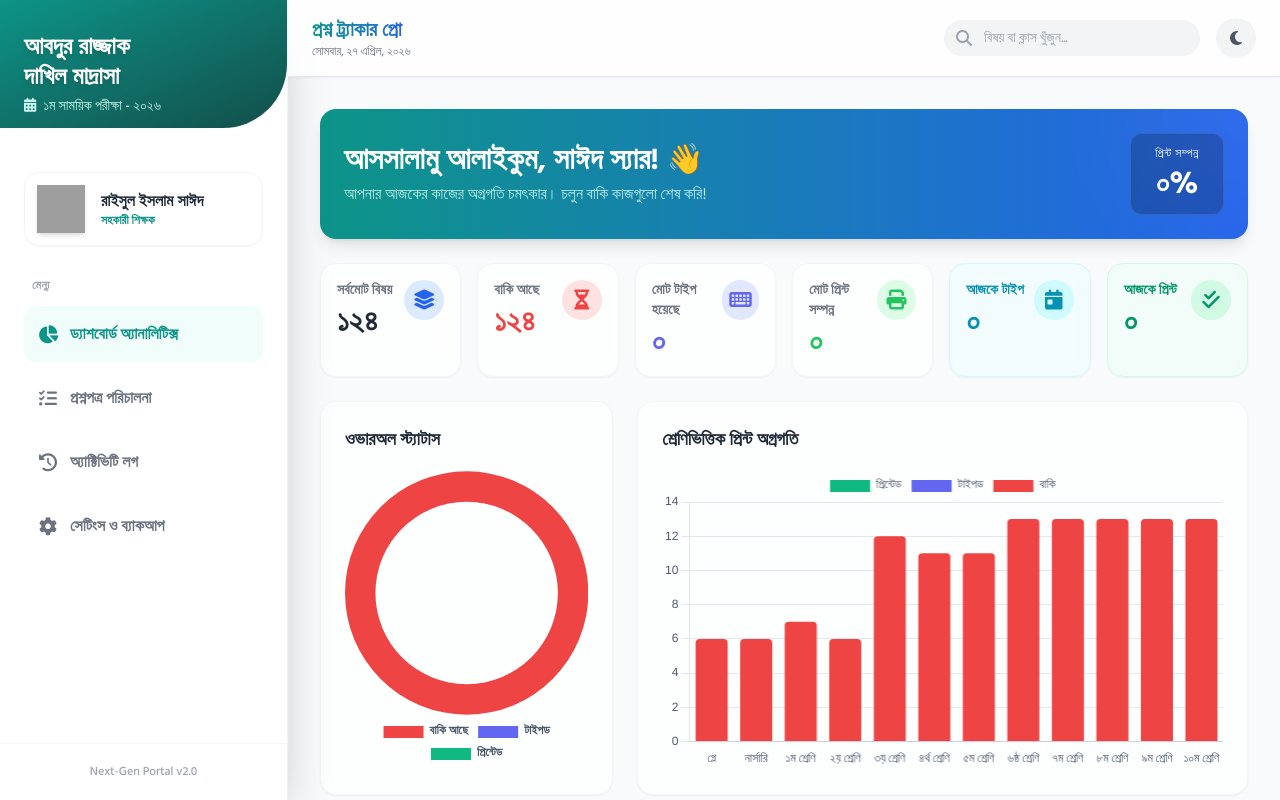
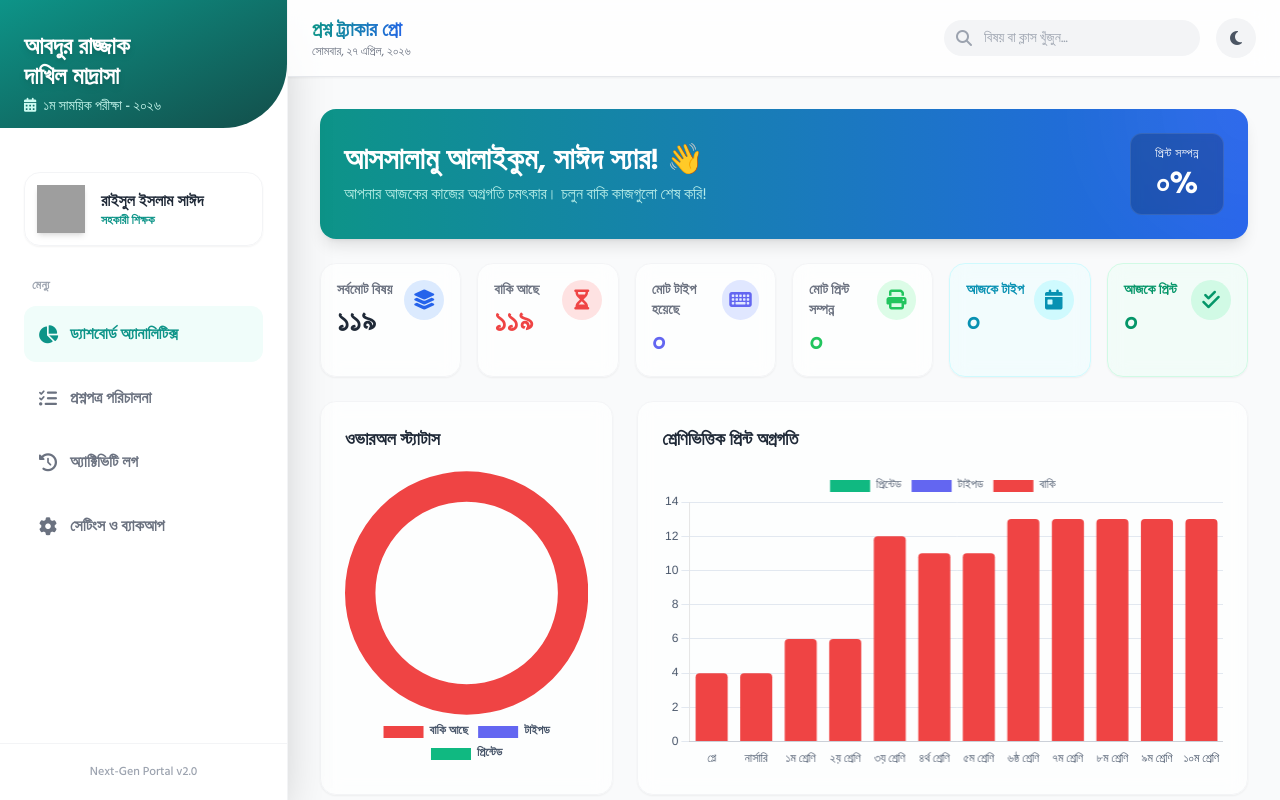
Before and after one commit to Raisul-Islam-Saied/Question, a plain HTML site: page index.html in a window 1280 px wide. Drawn offline with nearby package versions, Linux system fonts and the light colour scheme; some packages are replaced by stand-ins of ours; grey boxes are pictures that could not be loaded; a script that the page names is missing.

Commit message:
Update index.html

```diff
--- a/index.html
+++ b/index.html
@@ -319,9 +319,9 @@
 <script>
     // --- মাদ্রাসার রুটিন (PDF থেকে এক্সট্রাক্ট করা ডেটা সহ) ---
     const defaultCurriculum = [
-        { class: "প্লে", subjects: ["আরবি", "গণিত", "ইংরেজি", "বাংলা", "ইংরেজি মৌখিক", "আরবি মৌখিক"] },
-        { class: "নার্সারি", subjects: ["আরবি", "গণিত", "ইংরেজি", "বাংলা", "ইংরেজি মৌখিক", "আরবি মৌখিক"] },
-        { class: "১ম শ্রেণি", subjects: ["কুরআন", "গণিত", "ইংরেজি", "বাংলা", "আরবি", "আকাইদ", "কুরআন মৌখিক"] },
+        { class: "প্লে", subjects: ["আরবি", "গণিত", "ইংরেজি", "বাংলা"] },
+        { class: "নার্সারি", subjects: ["আরবি", "গণিত", "ইংরেজি", "বাংলা"] },
+        { class: "১ম শ্রেণি", subjects: ["কুরআন", "গণিত", "ইংরেজি", "বাংলা", "আরবি", "আকাইদ"] },
         { class: "২য় শ্রেণি", subjects: ["কুরআন", "গণিত", "ইংরেজি", "বাংলা", "আরবি", "আকাইদ"] },
         { class: "৩য় শ্রেণি", subjects: ["কুরআন", "গণিত", "আরবি ১ম", "বাংলা ১ম", "আরবি ২য়", "বাংলা ২য়", "ইংরেজি ১ম", "ইংরেজি ২য়", "আকাইদ", "কুরআন মৌখিক", "বাংলাদেশ ও বিশ্বপরিচয়", "বিজ্ঞান"] },
         { class: "৪র্থ শ্রেণি", subjects: ["কুরআন", "গণিত", "আরবি ১ম", "বাংলা ১ম", "আরবি ২য়", "বাংলা ২য়", "ইংরেজি ১ম", "ইংরেজি ২য়", "আকাইদ", "বাংলাদেশ ও বিশ্বপরিচয়", "বিজ্ঞান"] },
```
